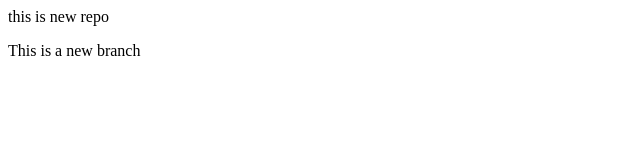
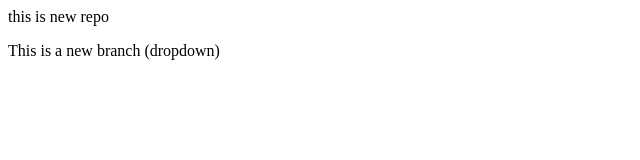
Before and after one commit to parishig/newrepo, a plain HTML site: page index.html in a window 1280 px wide. Shown: the full height of the page, 0-640 px from the left. Drawn offline with Linux system fonts and the light colour scheme.

Commit message:
add one feature

```diff
--- a/index.html
+++ b/index.html
@@ -1,3 +1,3 @@
 <p>this is new repo</p>
 
-<p>This is a new branch</p>
+<p>This is a new branch (dropdown)</p>
```
